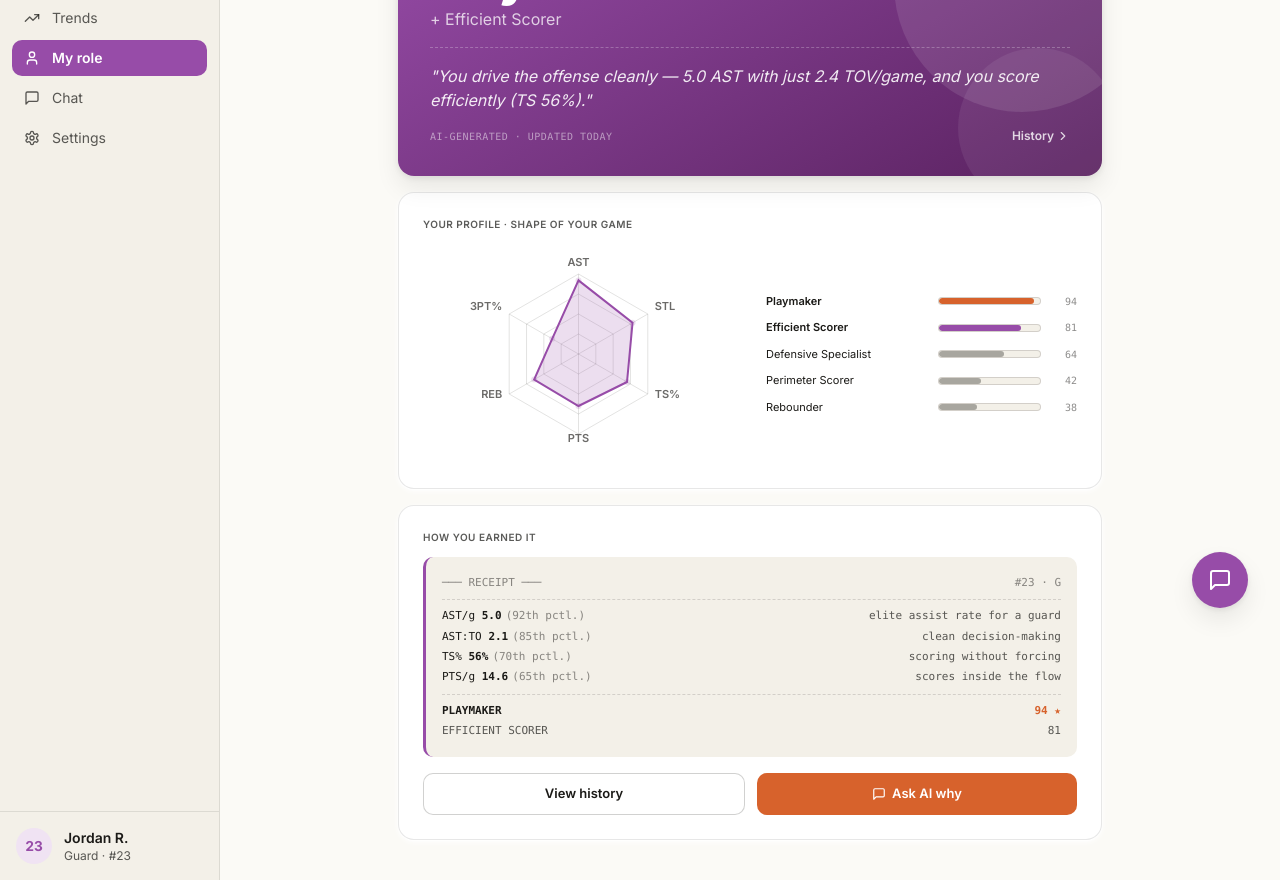
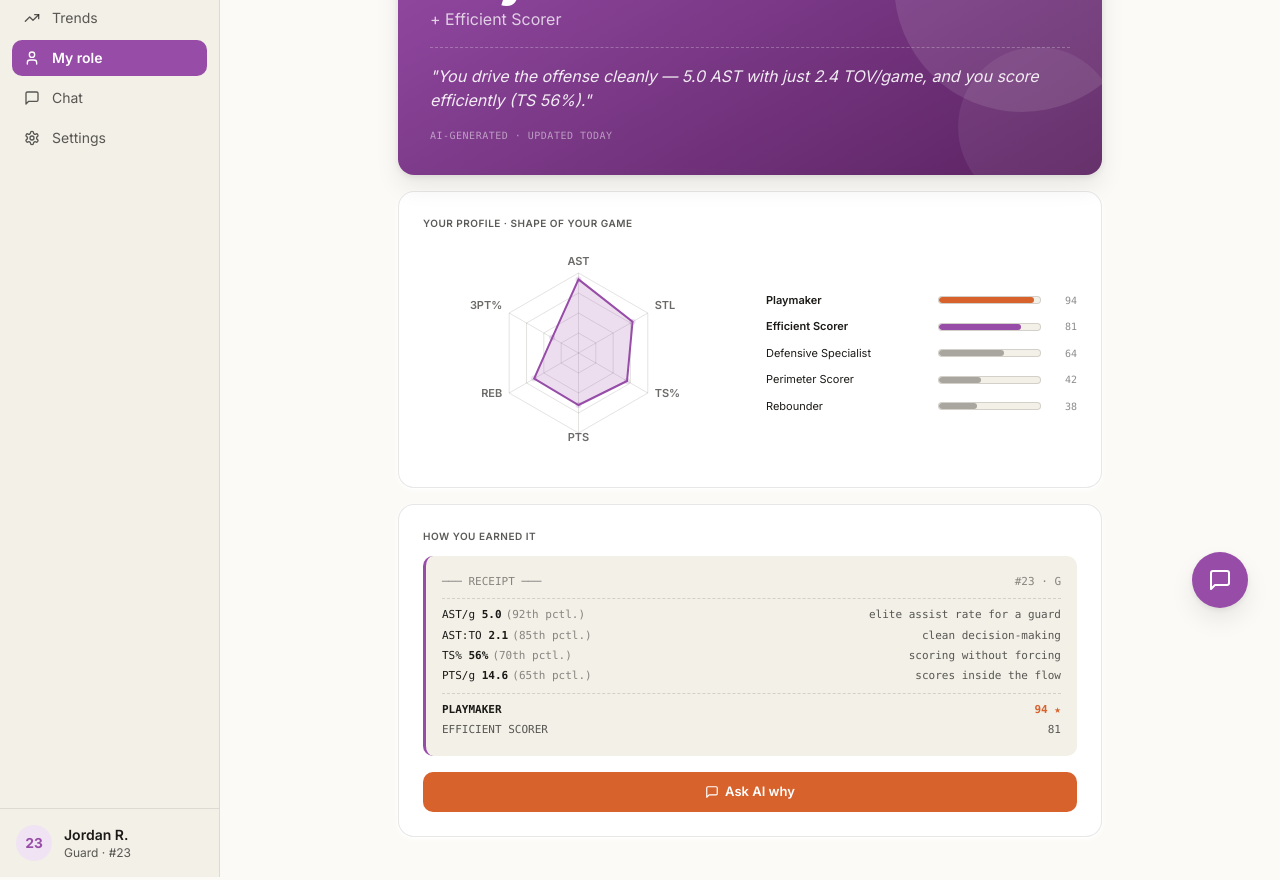
Before and after one commit to ngterzis/courtside, a React (Vite) app: page /archetype in a window 1280 px wide. Shown: the part 160-1040 px from the top of the page. Built offline with nearby package versions, Linux system fonts and the light colour scheme.

Commit message:
Remove archetype/history route

```diff
--- a/src/App.tsx
+++ b/src/App.tsx
@@ -6,7 +6,6 @@ import DashboardRoute from './routes/dashboard';
 import LoginRoute from './routes/login';
 import OnboardingRoute from './routes/onboarding';
 import ArchetypeRoute from './routes/archetype';
-import ArchetypeHistoryRoute from './routes/archetype/history';
 import GamesRoute from './routes/games';
 import GameDetailRoute from './routes/games/detail';
 import TrendsRoute from './routes/trends';
@@ -34,7 +33,6 @@ export default function App() {
         <Route element={<AppLayout />}>
           <Route index element={<DashboardRoute />} />
           <Route path="/archetype" element={<ArchetypeRoute />} />
-          <Route path="/archetype/history" element={<ArchetypeHistoryRoute />} />
           <Route path="/games" element={<GamesRoute />} />
           <Route path="/games/:gameId" element={<GameDetailRoute />} />
           <Route path="/trends" element={<TrendsRoute />} />
--- a/src/routes/archetype/history.tsx
+++ /dev/null
@@ -1,5 +0,0 @@
-import { Placeholder } from '../_placeholder';
-
-export default function ArchetypeHistoryRoute() {
-  return <Placeholder title="Archetype history" note="Cross-season role evolution." />;
-}
--- a/src/routes/archetype/index.tsx
+++ b/src/routes/archetype/index.tsx
@@ -91,12 +91,6 @@ export default function ArchetypeRoute() {
             <span className="font-mono text-[10px] uppercase tracking-wider text-white/50">
               AI-generated · updated today
             </span>
-            <Link
-              to="/archetype/history"
-              className="flex items-center gap-0.5 text-xs font-semibold text-white/80 transition-opacity hover:text-white"
-            >
-              History <ChevronRight className="h-3.5 w-3.5" />
-            </Link>
           </div>
         </div>
       </div>
@@ -184,12 +178,6 @@ export default function ArchetypeRoute() {
 
         <div className="mt-4 flex gap-3">
           <Link
-            to="/archetype/history"
-            className="flex flex-1 items-center justify-center rounded-lg border border-ink/20 bg-white py-2.5 text-[13px] font-semibold text-ink transition-colors hover:bg-paper-deep"
-          >
-            View history
-          </Link>
-          <Link
             to="/chat"
             className="flex flex-1 items-center justify-center gap-1.5 rounded-lg py-2.5 text-[13px] font-semibold text-white transition-opacity hover:opacity-90"
             style={{ background: '#d7622c' }}
```
